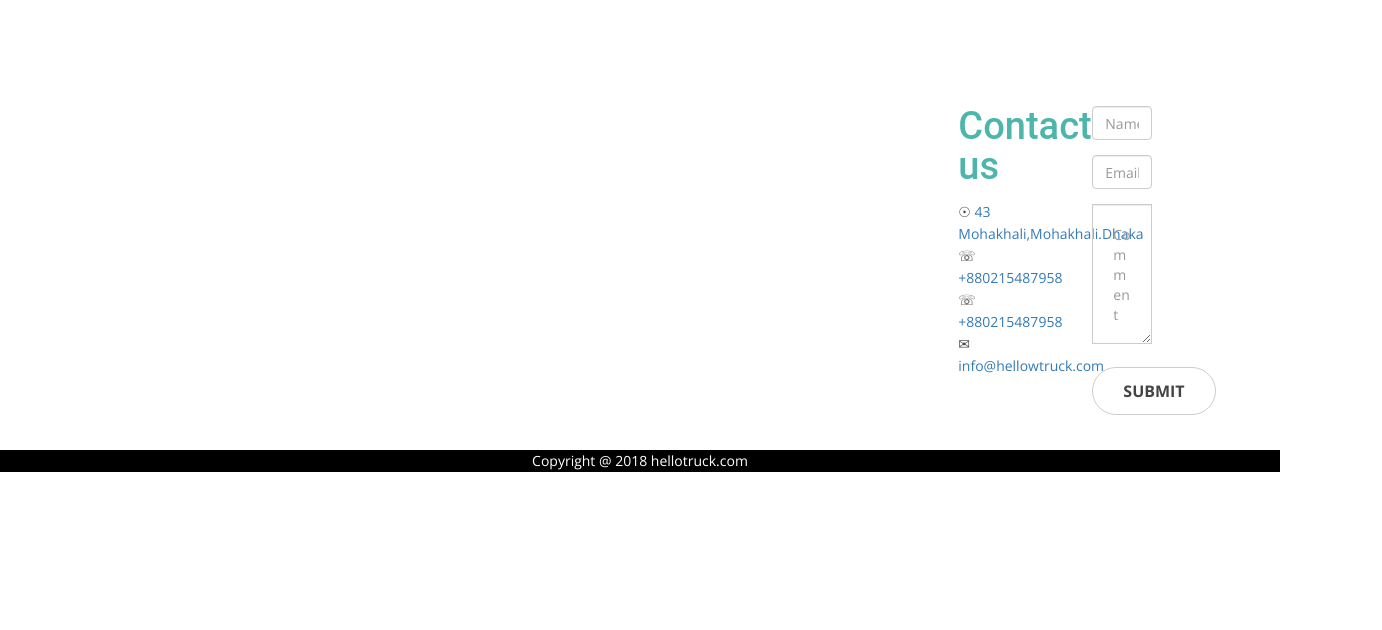
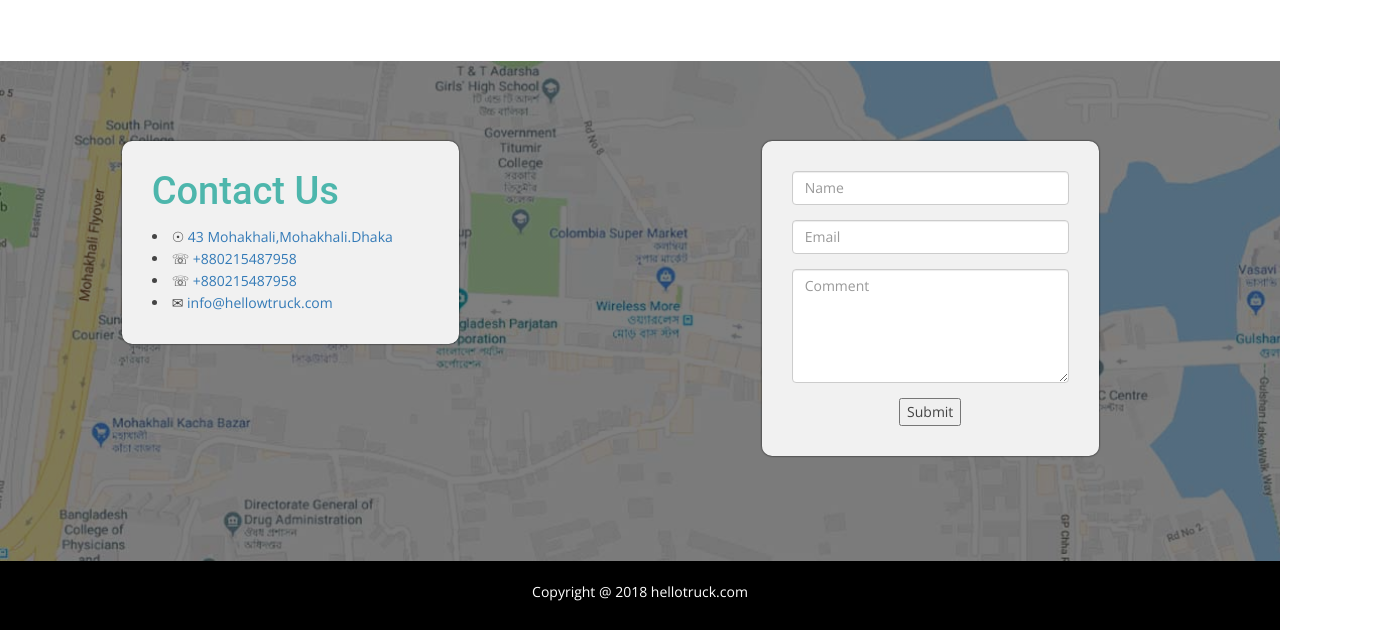
Before and after one commit to invariant-telecom/hellotruck, a plain HTML site: page index.html in a window 1280 px wide. Shown: the part 1837-2467 px from the top of the page, 1382 px wide, since content can reach past the window. Before the commit the page ends 2399 px from the top, so only its background shows below. Drawn offline with nearby package versions, Linux system fonts and the light colour scheme.

Commit message:
folderised the project

```diff
--- a/assets/css/style.css
+++ b/assets/css/style.css
@@ -8,7 +8,7 @@ a:focus {
 }
 
 img {
-  max-width: 100%;
+  max-width: 108%;
   height: auto;
 }
 
@@ -188,7 +188,7 @@ ul {
 .navbar-default .navbar-nav>.active>a:hover,
 .navbar-default .navbar-nav>.active>a:focus {
   background: none;
-  color: #33;
+  color: #333;
 }
 
 .navbar-default .navbar-nav>li>a:hover,
@@ -250,83 +250,50 @@ ul {
   margin-top: 5px;
 }
 
-.contact-form textarea {
-  background: rgba(0, 0, 0, 0);
-  border: 1px solid #ccc;
-  border-radius: 0;
-  color: 44;
-  height: 140px;
-  padding: 20px;
-  width: 100%;
-}
-
-.contact-form button[type="submit"] {
-  background: rgba(0, 0, 0, 0) none repeat scroll 0 0;
-  border: 1px solid #ccc;
-  color: #444;
-  font-size: 16px;
-  font-weight: 700;
-  margin-top: 8px;
-  padding: 12px 30px;
-  text-transform: uppercase;
-  transition: all 0.3s ease 0s;
-  border-radius: 30px;
-}
-
 .contact-form #sendmessage {
   color: rgb(10, 10, 10);
-  border: 1px solid rgb(47, 49, 49);
+  border: 1px solid rgb(11, 235, 235);
   display: none;
   text-align: center;
-  padding: 15px;
+  padding: 10px;
   font-weight: 600;
-  margin-bottom: 15px;
+  margin-bottom: 10px;
 }
-
-#contact .form .validation {
-  color: red;
-  display: none;
-  margin: 0 0 20px;
-  font-weight: 400;
-  font-size: 13px;
-}
-
-.validation {
-  color: rgb(20, 20, 20);
-  display: none;
-  margin: 20px;
-  font-weight: 400;
-  font-size: 13px;
-}
-
 .map-bg {
-  /* The image used */
-  background-image: url("Map.Jpg");
-
-  min-height: 380px;
-
-  /* Center and scale the image nicely */
-  background-position: center;
+  background-image: linear-gradient(rgba(0, 0, 0, 0.5), rgba(0, 0, 0, 0.5)),  url("../img/Map.jpg");
+  min-height: 500px;
+  margin: 0 auto;
+  width: 100%;
+  background-position: auto;
   background-repeat: no-repeat;
   background-size: cover;
   position: relative;
 }
 
 .map-container {
-  position: absolute;
-  right: 0;
-  margin: 20px;
-  max-width: 300px;
-  padding: 16px;
-  background-color: white;
+  margin-top: 80px;
 }
 
 .footer {
-
   left: 0;
-  bottom: 0;
+  bottom: 2;
   width: 100%;
+  height: auto;
   background-color: Black;
   color: white;
+  padding: 20px;
   text-align: center;
 }
+
+.contact-form {
+  width: 85%;
+  max-width: 700px;
+  background: #f1f1f1;
+  top: 80%;
+  bottom: 80%;
+  left: 50%;
+  padding: 30px 30px;
+  border-radius: 10px;
+  box-shadow: 0 0 2px black;
+
+}
--- a/index.html
+++ b/index.html
@@ -115,8 +115,8 @@
               </div>
             </div>
           </div>
-          <div class="col-md-4">
-            <img src=./assets/Truck-image.png alt="Mobile">
+          <div class="col-md-3">
+            <img src=./assets/img/Mobile.jpg alt="Mobile">
           </div>
         </div>
         <div class="col-md-4">
@@ -190,24 +190,24 @@
           </div>
           <div class="col-md-6" align="center">
             <video controls class="video">
-              <source src="./assets/Truck.mp4" type="video/mp4">
+              <source src="./assets/videos/Truck.mp4" type="video/mp4">
             </video>
           </div>
         </div>
       </div>
     </div>
   </div>
-  <div id="contact" class="contact-area area-padding">
+  <div id="contact" class="contact-area">
     <div class="container map-bg">
       <div class="row">
         <div class="map-container">
-          <div class="col-md-offset-1 col-md-4 col-xs-14">
-            <h2>Contact us</h2>
-            <ul>
+          <div class="col-md-offset-1 col-md-4">
+            <div class="contact-form">
+              <h2>Contact Us</h2>
               <li>
                 <span>&#9737; </span>
                 <a href="">
-                  </i>43 Mohakhali,Mohakhali.Dhaka</a>
+                  </i> 43 Mohakhali,Mohakhali.Dhaka</a>
               </li>
               <li>
                 <span>&#9743;</span>
@@ -215,16 +215,15 @@
               </li>
               <li>
                 <span>&#9743;</span>
-                <a href=""></i>+880215487958</a>
+                <a href="">+880215487958</a>
               </li>
               <li>
-                <span>&#9993; </span>
-                <a href="">
-                  </i> info@hellowtruck.com</a>
+                <span>&#9993;</span>
+                <a href=""> info@hellowtruck.com</a>
               </li>
-            </ul>
+            </div>
           </div>
-          <div class="col-md-offset-2 col-md-4 col-xds-14">
+          <div class="col-md-offset-2 col-md-4">
             <div class="form contact-form">
               <div id="sendmessage">Your message has been sent. Thank you!</div>
               <div id="errormessage"></div>
```
